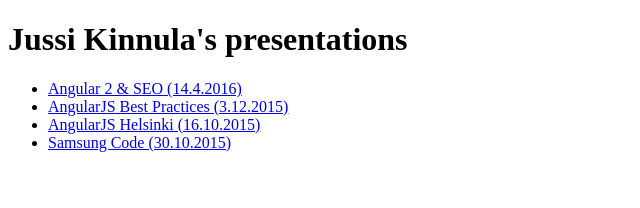
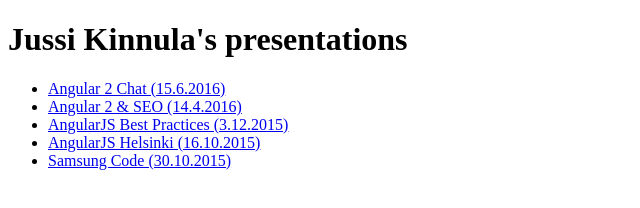
Before and after one commit to jussikinnula/jussikinnula.github.io, a website: page index.html in a window 1280 px wide. Shown: the whole page, without its empty margins (0-640 px from the left). Drawn offline with Linux system fonts and the light colour scheme.

Commit message:
Add Angular 2 chat to index

```diff
--- a/index.html
+++ b/index.html
@@ -9,6 +9,7 @@
     <body>
         <h1>Jussi Kinnula's presentations</h1>
         <ul>
+            <li><a href="angular2-chat-20160615">Angular 2 Chat (15.6.2016)</a></li>
             <li><a href="angular2-seo-20160414">Angular 2 &amp; SEO (14.4.2016)</a></li>
             <li><a href="angularjs-best-practices-20151203">AngularJS Best Practices (3.12.2015)</a></li>
             <li><a href="angularjs-helsinki-20151016">AngularJS Helsinki (16.10.2015)</a></li>
```
